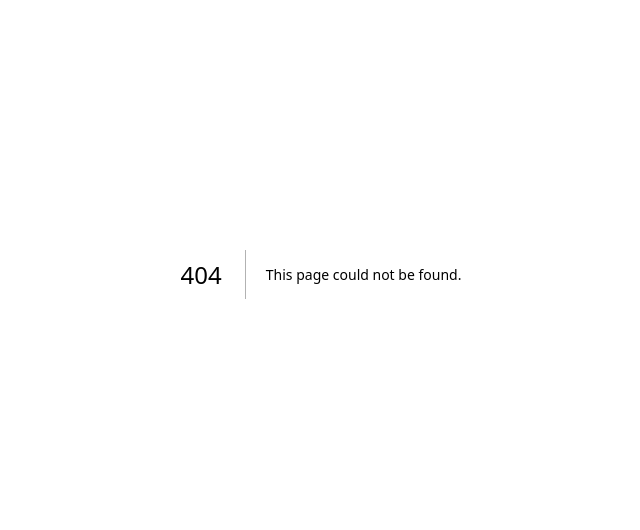
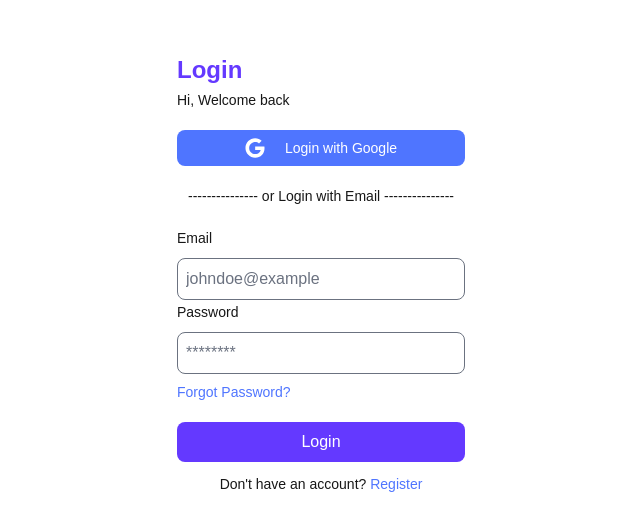
Before and after one commit to bayukrisnadf7/hotel-projet, a Next.js app: page /auth/login in a window 1280 px wide. Before the commit this address had no page. Shown: the part 126-656 px from the top of the page, without its empty margins (319-959 px from the left). Built offline with nearby package versions, Linux system fonts and the light colour scheme.

Commit message:
ui login done

```diff
--- /dev/null
+++ b/src/app/auth/login/page.jsx
@@ -0,0 +1,12 @@
+import LoginView from "@/components/Auth/Login";
+import Navbar from "@/components/Home/Utilities/Navbar";
+
+const Page = () => {
+  return (
+    <>
+      {/* <Navbar /> */}
+      <LoginView />
+    </>
+  );
+};
+export default Page;
--- a/src/app/page.jsx
+++ b/src/app/page.jsx
@@ -1,3 +1,4 @@
+import AboutView from "@/components/Home/About";
 import HomeView from "@/components/Home/Home";
 import Navbar from "@/components/Home/Utilities/Navbar";
 import Image from "next/image";
@@ -5,8 +6,11 @@ import Image from "next/image";
 export default function Home() {
   return (
     <>
-    <Navbar/>
-    <HomeView/>
+      <Navbar />
+      <HomeView />
+      {/* <div className="mt-40">
+        <AboutView />
+      </div> */}
     </>
   );
 }
--- /dev/null
+++ b/src/components/Auth/Login/Input.jsx
@@ -0,0 +1,9 @@
+const Input = ( props ) => {
+    const { type, name, placeholder } = props
+    return (
+        <div>
+            <input type={type} name={name} placeholder={placeholder} className="w-72 p-2 border rounded-lg mt-2" />
+        </div>
+    )
+}
+export default Input
--- /dev/null
+++ b/src/components/Auth/Login/index.jsx
@@ -0,0 +1,46 @@
+import { FaGoogle } from "react-icons/fa";
+import Input from "./Input";
+import Link from "next/link";
+const LoginView = () => {
+  return (
+    <>
+      <div className="w-full h-screen flex justify-center items-center overflow-hidden">
+        <div className="flex flex-col">
+          <h1 className="font-bold text-2xl text-color-primary">Login</h1>
+          <p className="text-sm mt-1">Hi, Welcome back</p>
+          <button className="bg-color-secondary p-2 text-white rounded-lg flex gap-5 items-center mt-5 justify-center text-sm">
+            <FaGoogle size={20} />
+            Login with Google
+          </button>
+          <p className="text-sm mt-5 text-center">
+            --------------- or Login with Email ---------------
+          </p>
+          <div className="mt-5">
+            <label htmlFor="email" className="text-sm">
+              Email
+            </label>
+            <Input type="email" name="email" placeholder="johndoe@example" />
+            <label htmlFor="password" className="text-sm">
+              Password
+            </label>
+            <Input type="password" name="password" placeholder="********" />
+          </div>
+          <div>
+            <Link href={"/auth/forgotpassword"}>
+              <p className="text-sm mt-2 text-color-secondary">
+                Forgot Password?
+              </p>
+            </Link>
+          </div>
+          <button className="bg-color-primary p-2 text-white rounded-lg mt-5">
+            Login
+          </button>
+          <p className="mt-3 text-sm text-center">
+            Don't have an account? <Link href={"/auth/register"} className="text-color-secondary">Register</Link>
+          </p>
+        </div>
+      </div>
+    </>
+  );
+};
+export default LoginView;
--- /dev/null
+++ b/src/components/Home/About/index.jsx
@@ -0,0 +1,16 @@
+import Image from "next/image";
+
+const AboutView = () => {
+  return (
+    <div className="text-center">
+        <p className="text-3xl">About</p>
+        <p>
+          Lorem ipsum dolor sit amet consectetur adipisicing elit. Animi
+          reiciendis deleniti, labore deserunt similique, error optio quidem
+          iusto quis ea perferendis expedita doloremque aliquam minus provident
+          doloribus corrupti cumque dicta!
+        </p>
+    </div>
+  );
+};
+export default AboutView;
--- a/src/components/Home/Home/index.jsx
+++ b/src/components/Home/Home/index.jsx
@@ -2,8 +2,8 @@ import Image from "next/image";
 import { FaArrowRight } from "react-icons/fa";
 const HomeView = () => {
   return (
-    <div className="flex mx-20 mt-36 items-center justify-between">
-      <div className="w-full">
+    <div className="flex mt-36 items-center justify-between">
+      <div className="w-full mx-20">
         <h1 className="text-6xl font-bold">Book Your</h1>
         <h1 className="text-7xl font-bold text-color-primary">Favorite Hotel</h1>
         <p className="w-1/2 mt-5">
@@ -16,7 +16,7 @@ const HomeView = () => {
           <FaArrowRight/>
         </button>
       </div>
-      <div>
+      <div className="mx-10">
         <Image
           src="/img/undraw_apartment_rent_o0ut.png"
           alt="home"
--- a/src/components/Home/Utilities/Navbar/index.jsx
+++ b/src/components/Home/Utilities/Navbar/index.jsx
@@ -1,19 +1,43 @@
+import Link from "next/link";
+
 const Navbar = () => {
   return (
     <div className="h-20 w-full flex items-center justify-between">
-        <h1 className="mx-20 text-color-primary text-2xl font-bold">LOGO HOTEL</h1>
+      <Link href="/">
+        <h1 className="mx-20 text-color-primary text-2xl font-bold">
+          LOGO HOTEL
+        </h1>
+      </Link>
       <div>
         <ul className="flex gap-5">
-            <li className="p-2 hover:bg-color-primary rounded-lg hover:text-white">HOME</li>
-            <li className="p-2 hover:bg-color-primary rounded-lg hover:text-white">ABOUT</li>
-            <li className="p-2 hover:bg-color-primary rounded-lg hover:text-white">PRODUCT</li>
-            <li className="p-2 hover:bg-color-primary rounded-lg hover:text-white">SERVICE</li>
-            <li className="p-2 hover:bg-color-primary rounded-lg hover:text-white">CONTACT</li>
+          <li className="p-2 hover:bg-color-primary rounded-lg hover:text-white cursor-pointer">
+            HOME
+          </li>
+          <li className="p-2 hover:bg-color-primary rounded-lg hover:text-white cursor-pointer">
+            ABOUT
+          </li>
+          <li className="p-2 hover:bg-color-primary rounded-lg hover:text-white cursor-pointer">
+            PRODUCT
+          </li>
+          <li className="p-2 hover:bg-color-primary rounded-lg hover:text-white cursor-pointer">
+            SERVICE
+          </li>
+          <li className="p-2 hover:bg-color-primary rounded-lg hover:text-white cursor-pointer">
+            CONTACT
+          </li>
         </ul>
       </div>
       <div className="flex gap-5 mx-20">
-          <button className="border-2 border-color-primary p-2 w-28 rounded-lg hover:bg-color-primary hover:text-white">REGISTER</button>
-          <button className="bg-color-primary p-2 rounded-lg text-white w-28 hover:border-2 hover:border-color-primary hover:text-color-primary hover:bg-white">LOGIN</button>
+        <Link href="/auth/register">
+          <button className="border-2 border-color-primary p-2 w-28 rounded-lg text-color-primary hover:bg-color-primary hover:text-white">
+            REGISTER
+          </button>
+        </Link>
+        <Link href="/auth/login">
+          <button className="bg-color-primary p-2 rounded-lg text-white w-28 hover:border-2 hover:border-color-primary hover:text-color-primary hover:bg-white">
+            LOGIN
+          </button>
+        </Link>
       </div>
     </div>
   );
```
Lines whose indentation alone changed are shown as unchanged.
